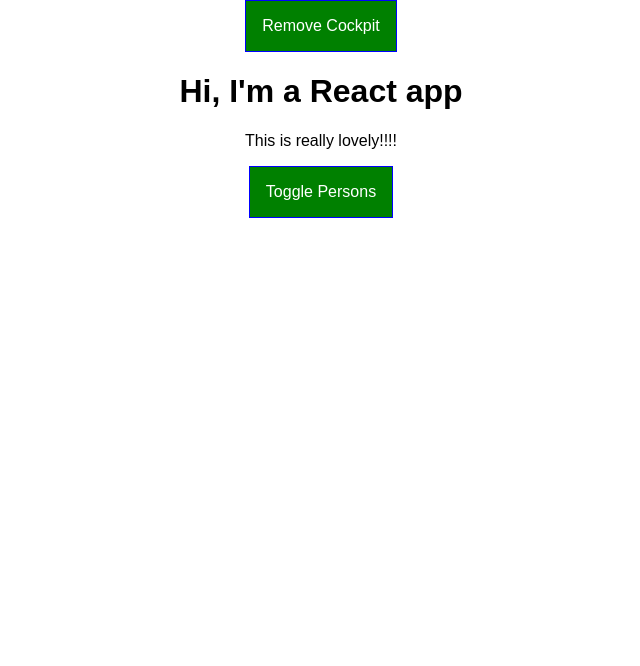
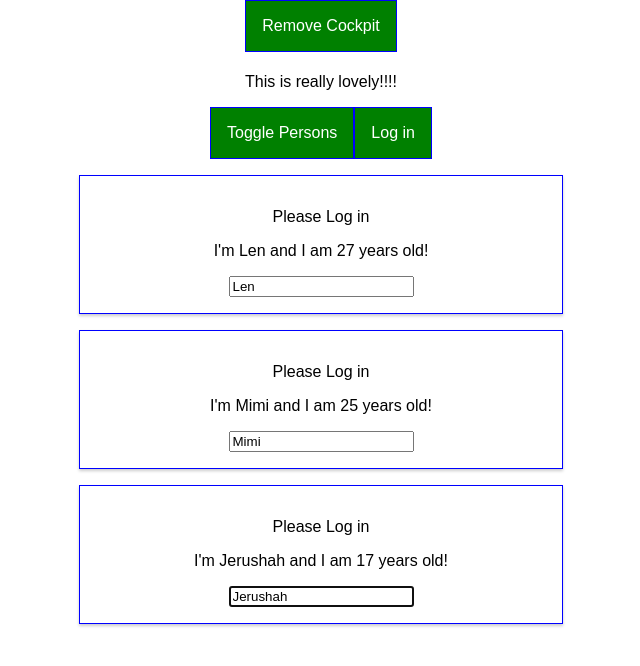
Before and after one commit to ruthyankson/first_react_app, a React app: page / in a window 1280 px wide. Shown: the top 666 px of the page, without its empty margins (319-959 px from the left). Built offline with nearby package versions, Linux system fonts and the light colour scheme.

Commit message:
All about context et al

```diff
--- a/src/components/Cockpit/Cockpit.js
+++ b/src/components/Cockpit/Cockpit.js
@@ -1,15 +1,26 @@
-import React, { useEffect } from 'react';
+import React, { useEffect, useRef, useContext } from 'react';
 import classes from './Cockpit.css';
+import AuthContext from '../../context/auth-context';
+
+
 
 const cockpit = ( props ) => {
+    const toggleButtonRef = useRef(null);
+
+    //useContext hook is to functional components
+    const auth_context = useContext(AuthContext);
+    console.log(auth_context.authenticated);
+
     // let classes = ['red', 'bold'].join(' ');
     useEffect(() => {
         console.log('[Cockpit.js] useEffect');
         // Http request... when component is rendered for 1st time
         //const timer =
-        setTimeout(() => {
-            alert('Saved data to cloud!');
-        }, 1000);
+        // setTimeout(() => {
+        //     alert('Saved data to cloud!');
+        // }, 1000);
+
+        toggleButtonRef.current.click();
         return () => {
             //clearTimeout(timer);
             console.log('[Cockpit.js] cleanup work in useEffect');
@@ -38,15 +49,18 @@ const cockpit = ( props ) => {
 
     return (
         <div className={classes.Cockpit}>
-            <h1>Hi, I'm a React app</h1>
+            <h1>{props.title}</h1>
 
             <p className={assigned_classes.join(' ')}>This is really lovely!!!!</p>
 
             <button
+            ref={toggleButtonRef}
             className={button_class}
             onClick={props.clicked}>
                 Toggle Persons
             </button>
+            <button onClick={auth_context.login}>Log in</button>
+
         </div>
     );
 };
--- a/src/components/Persons/Person/Person.js
+++ b/src/components/Persons/Person/Person.js
@@ -3,16 +3,30 @@ import Auxiliary from '../../../hoc/Auxiliary';
 import withClass from '../../../hoc/WithClass';
 import classes from './Person.css';
 import PropTypes from 'prop-types';
+import AuthContext from '../../../context/auth-context';
 
 
 class Person extends Component {
+    // constructor(props) {
+    //     super(props);
+    //     this.input_element = React.createRef();
+    // }
+
+    // static context hook is for class-based components
+    static contextType = AuthContext;
+
     componentDidMount() {
         this.input_element.focus(); // only works in class based components
+        //this.inputElementRef.current.focus();
+        console.log(this.context.authenticated);
     }
+
     render() {
         console.log('[Person.js] rendering...');
         return (
             <Auxiliary>
+                    {this.context.authenticated ? <p>Authenticated!</p> : <p>Please Log in</p>}
+
                 <p onClick={this.props.click}>
                     I'm {this.props.name} and I am {this.props.age} years old!
                 </p>
@@ -22,6 +36,7 @@ class Person extends Component {
                 <input
                     key="i3"
                     ref={(input_el) => {this.input_element = input_el}}
+                    //ref={this.inputElementRef}
                     type="text"
                     onChange={this.props.changed}
                     value={this.props.name}/>
--- a/src/components/Persons/Persons.js
+++ b/src/components/Persons/Persons.js
@@ -1,7 +1,6 @@
-import React, { Component } from 'react';
+import React, { PureComponent } from 'react';
 import Person from './Person/Person';
-
-class Persons extends Component {
+class Persons extends PureComponent {
       // static getDerivedStateFromProps(props, state) {
       //       console.log('[Persons.js] getDerivedStateFromProps');
       //       return state;
@@ -13,14 +12,17 @@ class Persons extends Component {
 
       //componentWillUpdate() {} // should be used sensibly
       //Every class based component should be wrapped with shouldComponentUpdate
-      shouldComponentUpdate(nextProps, nextState) {
-            console.log('[Persons.js] shouldComponentUpdate');
-            if (nextProps.persons !== this.props.persons) {
-                  return true;
-            } else {
-                  return false;
-            }
-      }
+      // shouldComponentUpdate(nextProps, nextState) {
+      //       console.log('[Persons.js] shouldComponentUpdate');
+      //       if (nextProps.persons !== this.props.persons ||
+      //             nextProps.changed !== this.props.changed ||
+      //             nextProps.clicked !== this.props.clicked) {
+      //             return true;
+      //       } else {
+      //             return false;
+      //       }
+      //       // return true;
+      // }
 
       getSnapshotBeforeUpdate(prevProps, prevState) {
             console.log('[Persons.js] getSnapshotBeforeUpdate');
@@ -37,16 +39,19 @@ class Persons extends Component {
       }
 
       render() {
-
-            return this.props.persons.map((person, index) => {
-                  return <Person
-                        click={() => this.props.clicked(index)}
-                        name={person.name}
-                        age={person.age}
-                        key={person.id}
-                        changed={(event) => this.props.changed(event, person.id)} />
-                      }
-                );
+            console.log('[Persons.js] rendering...');
+            return (this.props.persons.map((person, index) => {
+                        return (
+                        <Person
+                              click={() => this.props.clicked(index)}
+                              name={person.name}
+                              age={person.age}
+                              key={person.id}
+                              changed={(event) => this.props.changed(event, person.id)}
+                               />
+                        );
+                  })
+            );
       }
 
 };
--- a/src/containers/App.js
+++ b/src/containers/App.js
@@ -4,7 +4,7 @@ import Persons from '../components/Persons/Persons';
 import Cockpit from '../components/Cockpit/Cockpit';
 import withClass from '../hoc/WithClass';
 import Auxiliary from '../hoc/Auxiliary';
-
+import AuthContext from '../context/auth-context';
 
 class App extends Component {
   constructor(props) {
@@ -22,7 +22,8 @@ class App extends Component {
     otherState: 'some other value',
     showPersons: false,
     showCockpit: true,
-    changedCounter: 0
+    changeCounter: 0,
+    authenticated: false
   };
 
   static getDerivedStateFromProps(props, state)  {
@@ -81,7 +82,7 @@ class App extends Component {
     this.setState((prevState, props) => {
       return {
         persons: _persons_,
-        changeCounter: this.prevState.changedCounter + 1
+        changeCounter: prevState.changeCounter + 1
       };
     });
   }; // Important for updating states
@@ -90,6 +91,10 @@ class App extends Component {
     const doesShow = this.state.showPersons;
     this.setState({showPersons: !doesShow});
   }
+
+  loginHandler = () => {
+    this.setState({authenticated: true});
+  };
 
   render() {
     // const style = {
@@ -109,7 +114,8 @@ class App extends Component {
       persons = <Persons
           persons={this.state.persons}
           clicked={this.deletePersonsHandler}
-          changed={this.nameChangedHandler} />
+          changed={this.nameChangedHandler}
+          isAuthenticated={this.state.authenticated} />
       // style.backgroundColor = 'red';
     }
 
@@ -122,13 +128,20 @@ class App extends Component {
           }}>
             Remove Cockpit
           </button>
+          <AuthContext.Provider
+            value={{
+              authenticated: this.state.authenticated,
+              login: this.loginHandler}}>
             {this.state.showCockpit ? (
             <Cockpit
             showPersons={this.state.showPersons}
             personsLength={this.state.persons.length}
             clicked = {this.togglePersonsHandler}
+            login={this.loginHandler}
             />) : null}
             {persons}
+          </AuthContext.Provider>
+
         </Auxiliary>
 
     );
--- /dev/null
+++ b/src/context/auth-context.js
@@ -0,0 +1,8 @@
+import React from 'react';
+
+const authContext = React.createContext({
+    authenticated: false,
+    login: () => {}
+});
+
+export default authContext;
```
Lines whose indentation alone changed are shown as unchanged.
